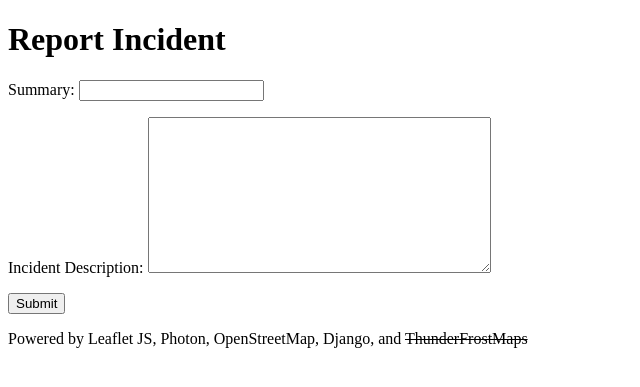
After one commit to peter-lillie/bad-dog-map, a Django app: page /report/ in a window 1280 px wide. The commit adds this page. Shown: the top 387 px of the page, without its empty margins (0-640 px from the left). Run offline with Django 5.2, Linux system fonts and the light colour scheme.

Commit message:
got the basic report feature added. user can now click ona point in the map, click 'Report Incident' and the incident will be saved with location and title

```diff
--- a/dogincidentmap/dogincidentmap/admin.py
+++ b/dogincidentmap/dogincidentmap/admin.py
@@ -1,5 +1,6 @@
 from django.contrib import admin
 from django.contrib.auth.admin import UserAdmin
-from .models import CustomUser
+from .models import CustomUser, IncidentReport
 
 admin.site.register(CustomUser, UserAdmin)
+admin.site.register(IncidentReport)
--- /dev/null
+++ b/dogincidentmap/dogincidentmap/forms.py
@@ -0,0 +1,8 @@
+from django.forms import ModelForm
+from . import models
+
+
+class IncidentForm(ModelForm):
+    class Meta:
+        model: models.IncidentReport = models.IncidentReport
+        fields: list[str] = ["title", "description"]
--- a/dogincidentmap/dogincidentmap/models.py
+++ b/dogincidentmap/dogincidentmap/models.py
@@ -1,5 +1,12 @@
 from django.contrib.auth.models import AbstractUser
-
+from django.db import models
 
 class CustomUser(AbstractUser):
     pass
+
+class IncidentReport(models.Model):
+
+    title: models.CharField = models.CharField("Summary", name="title", max_length=256)
+    latitude: models.FloatField = models.FloatField("Latitude", name="latitude")
+    longitude: models.FloatField = models.FloatField("Longitude", name="longitude")
+    description: models.TextField = models.TextField("Incident Description")
--- a/dogincidentmap/dogincidentmap/templates/base.html
+++ b/dogincidentmap/dogincidentmap/templates/base.html
@@ -14,7 +14,7 @@
 <body>
 {% block body %}
 {% endblock %}
-<p>Powered by Leaflet JS, Photon, OpenStreetMap, Django, and ThunderFrostMaps</p>
+<p>Powered by Leaflet JS, Photon, OpenStreetMap, Django, and <del>ThunderFrostMaps</del></p>
 </body>
 
 </html>
--- /dev/null
+++ b/dogincidentmap/dogincidentmap/templates/report.html
@@ -0,0 +1,12 @@
+{% extends 'base.html' %}
+
+{% block body %}
+<h1>Report Incident</h1>
+<form action="{% url 'report' %}", method="post">
+    {% csrf_token %}
+    {{ form.as_p }}
+    <input type="hidden" name="latitude" value="{{ lat }}">
+    <input type="hidden" name="longitude" value="{{ lng }}">
+<input type="submit" value="Submit">
+</form>
+{% endblock %}
--- a/dogincidentmap/dogincidentmap/urls.py
+++ b/dogincidentmap/dogincidentmap/urls.py
@@ -20,5 +20,6 @@ from . import views
 
 urlpatterns = [
     path("", views.index),
-    path('admin/', admin.site.urls),
+    path("report/", view=views.report, name="report"),
+    path('admin/', view=admin.site.urls),
 ]
--- a/dogincidentmap/dogincidentmap/views.py
+++ b/dogincidentmap/dogincidentmap/views.py
@@ -1,6 +1,24 @@
 from django.http import HttpRequest, HttpResponse
 from django.shortcuts import render
+from . import forms
 
 
 def index(request: HttpRequest) -> HttpResponse:
     return render(request, template_name="index.html")
+
+
+def report(request: HttpRequest) -> HttpResponse:
+    if request.method == "POST":
+        form: forms.IncidentForm = forms.IncidentForm(request.POST)
+        new_incident: forms.IncidentForm = form.save(commit=False)
+        new_incident.latitude = request.POST["latitude"]
+        new_incident.longitude = request.POST["longitude"]
+        new_incident.save()
+    lat: float = request.GET.get("lat")
+    lng: float = request.GET.get("lng")
+    form: forms.IncidentForm = forms.IncidentForm()
+    return render(
+        request,
+        template_name="report.html",
+        context={"form": form, "lat": lat, "lng": lng},
+    )
```
Also changed, not shown: dogincidentmap/dogincidentmap/static/js/index.js (+8 -0 lines), dogincidentmap/dogincidentmap/migrations/0001_initial.py (added), dogincidentmap/dogincidentmap/migrations/__init__.py (added).
